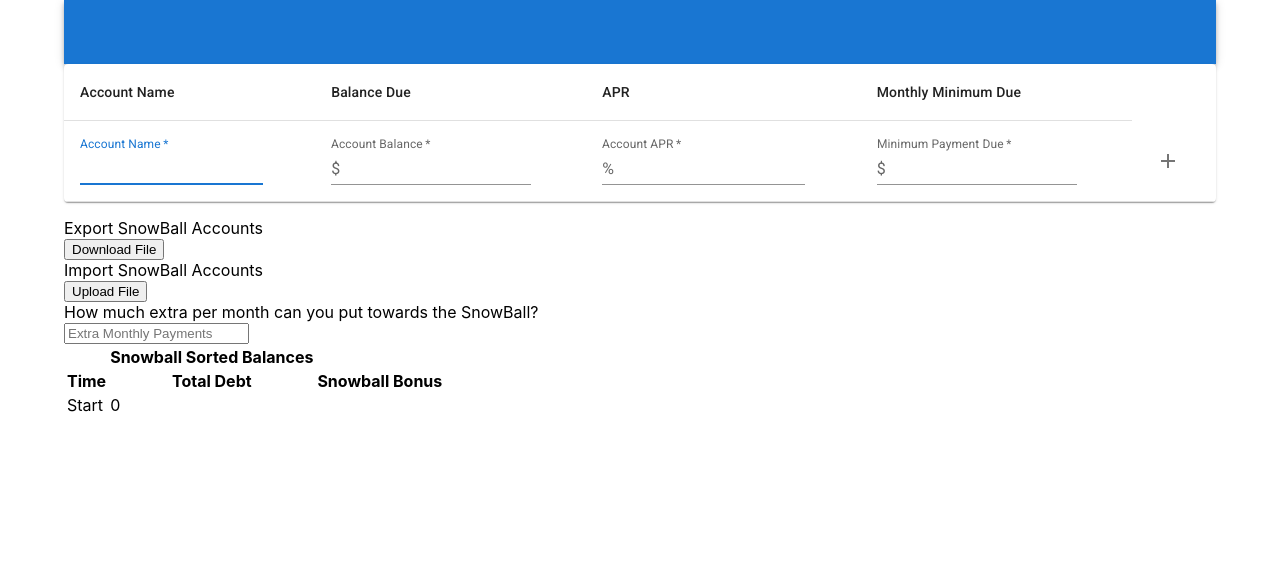
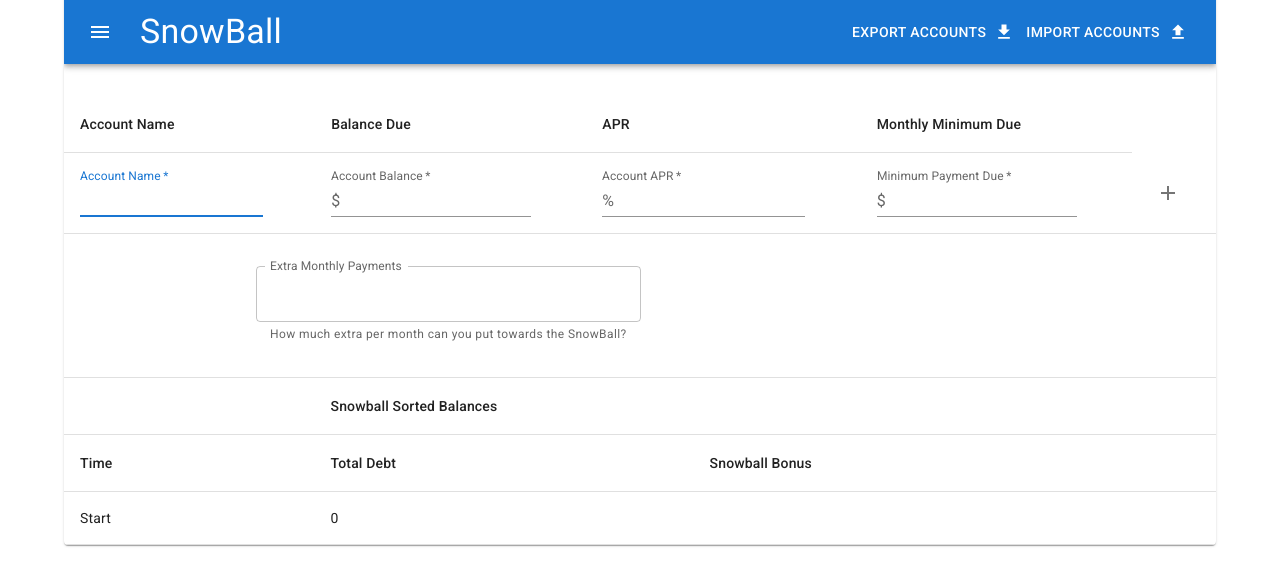
Before and after one commit to chase-skibeness/snowball, a React (Create React App) app: page / in a window 1280 px wide. Shown: the top 586 px of the page. Built offline with nearby package versions, Linux system fonts and the light colour scheme.

Commit message:
conversions and improvements

```diff
--- a/src/AccountsDisplay/AccountsDisplay.js
+++ b/src/AccountsDisplay/AccountsDisplay.js
@@ -12,23 +12,10 @@
 import AddAccountForm from "./AddAccountForm";
 
 export default function AccountsDisplay({ accounts, updateAccounts }) {
-  function exportAccounts(event) {
-    event.preventDefault();
-    let dataStr = JSON.stringify(accounts);
-    let dataUri =
-      "data:application/json;charset=utf-8," + encodeURIComponent(dataStr);
-    let exportFileDefaultName = "SnowBallAccounts.json";
-    let linkElement = document.createElement("a");
-
-    linkElement.setAttribute("href", dataUri);
-    linkElement.setAttribute("download", exportFileDefaultName);
-    linkElement.click();
-  }
-
   return (
     <Grid container spacing={2}>
       <Grid item xs={12}>
-        <TableContainer component={Paper}>
+        <TableContainer>
           <Table>
             <TableHead>
               <TableRow key="HeaderRow">
@@ -56,22 +43,6 @@
           </Table>
         </TableContainer>
       </Grid>
-      <Grid item xs={12}>
-        <form className="setImportExportArea">
-          <Grid item xs={6}>
-            <label>
-              Export SnowBall Accounts <br />
-              <button onClick={(e) => exportAccounts(e)}>Download File</button>
-            </label>
-          </Grid>
-          <Grid item xs={6}>
-            <label>
-              Import SnowBall Accounts <br />
-              <button>Upload File</button>
-            </label>
-          </Grid>
-        </form>
-      </Grid>
     </Grid>
   );
 }
--- a/src/AccountsDisplay/AddAccountForm.js
+++ b/src/AccountsDisplay/AddAccountForm.js
@@ -8,7 +8,6 @@
 } from "@mui/material";
 import { useState } from "react";
 import Account from "../Account";
-import { ReactComponent as AddIcon } from "../assets/AddIcon.svg";
 
 export default function AddAccountForm({ accounts, updateAccounts }) {
   const [newAccountInput, setNewAccount] = useState(new Account());
--- a/src/App.js
+++ b/src/App.js
@@ -1,10 +1,33 @@
-import { AppBar, Container, Toolbar } from "@mui/material";
+import {
+  AppBar,
+  Container,
+  Toolbar,
+  Button,
+  Typography,
+  IconButton,
+  Grid,
+  Card
+} from "@mui/material";
 import { useState, useEffect } from "react";
+import { Upload, Download, Menu } from "@mui/icons-material";
 import AccountsDisplay from "./AccountsDisplay/AccountsDisplay";
 import SnowBallDisplay from "./SnowBallDisplay/SnowBallDisplay";
 
 function App() {
   let [accounts, updateAccounts] = useState([]);
+
+  function exportAccounts(event) {
+    event.preventDefault();
+    let dataStr = JSON.stringify(accounts);
+    let dataUri =
+      "data:application/json;charset=utf-8," + encodeURIComponent(dataStr);
+    let exportFileDefaultName = "SnowBallAccounts.json";
+    let linkElement = document.createElement("a");
+
+    linkElement.setAttribute("href", dataUri);
+    linkElement.setAttribute("download", exportFileDefaultName);
+    linkElement.click();
+  }
 
   useEffect(() => {
     let sortedAccounts = accounts.sort((firstBalance, secondBalance) =>
@@ -15,11 +38,38 @@
 
   return (
     <Container maxWidth="lg">
-      <AppBar position="static">
-        <Toolbar></Toolbar>
-      </AppBar>
-      <AccountsDisplay accounts={accounts} updateAccounts={updateAccounts} />
-      <SnowBallDisplay accounts={accounts} />
+      <Grid container rowSpacing={4} component={Card}>
+        <Grid item xs={12}>
+          <AppBar position="static">
+            <Toolbar>
+              <IconButton
+                size="large"
+                edge="start"
+                color="inherit"
+                sx={{mr: 2}}
+              >
+                <Menu />
+              </IconButton>
+              <Typography variant="h4" component="div" sx={{flexGrow: 1}}>SnowBall</Typography>
+              <Button
+                color="inherit"
+                onClick={(e) => exportAccounts(e)}
+                endIcon={<Download />}
+              >Export Accounts</Button>
+              <Button
+                color="inherit"
+                endIcon={<Upload />}
+              >Import Accounts</Button>
+            </Toolbar>
+          </AppBar>
+        </Grid>
+        <Grid item xs={12}>
+          <AccountsDisplay accounts={accounts} updateAccounts={updateAccounts} />
+        </Grid>
+        <Grid item xs={12}>
+          <SnowBallDisplay accounts={accounts} />
+        </Grid>
+      </Grid>
     </Container>
   );
 }
--- a/src/SnowBallDisplay/SnowBallAmortizationTable.js
+++ b/src/SnowBallDisplay/SnowBallAmortizationTable.js
@@ -1,3 +1,4 @@
+import { Table, TableBody, TableCell, TableContainer, TableHead, TableRow } from "@mui/material";
 import { useEffect, useState } from "react";
 import Account from "../Account";
 
@@ -13,33 +14,10 @@
     );
 
     return (
-      <table>
-        <thead>
-          <tr>
-            <th></th>
-            <th>Snowball Sorted Balances</th>
-          </tr>
-          <tr>
-            <th>Time</th>
-            {accounts.map((account) => {
-              return <th key={Math.random()}>{account.name}</th>;
-            })}
-            <th>Total Debt</th>
-          </tr>
-        </thead>
-        <tbody>
-          <tr>
-            <td>Start</td>
-            {accounts.map((account) => {
-              return <td key={Math.random()}>{account["balance Due"]}</td>;
-            })}
-            <td>{totalDebt}</td>
-          </tr>
-          {buildAmoritizationTableRow(accounts, 1)}
-        </tbody>
-      </table>
+      <SnowBallAmortizationTable accounts={accounts} bonusPayment={bonusPayment} />
+
     );
-  }, [accounts]);
+  }, [accounts, bonusPayment]);
 
   function calculateMonthInterest(principal, rate) {
     return principal + principal * rate;
@@ -96,46 +74,52 @@
 
     return (
       <>
-        <tr>
-          <td>Month {monthsElapsed}</td>
+        <TableRow>
+          <TableCell>Month {monthsElapsed}</TableCell>
           {newAccountsArray.map((account) => {
-            return <td>{account["balance Due"].toFixed(2)}</td>;
+            return <TableCell>{account["balance Due"].toFixed(2)}</TableCell>;
           })}
-          <td>{total.toFixed(2)}</td>
-          <td>{paidOffAccountBonus > 0 ? paidOffAccountBonus : ""}</td>
-        </tr>
+          <TableCell>{total.toFixed(2)}</TableCell>
+          <TableCell>{paidOffAccountBonus > 0 ? paidOffAccountBonus : ""}</TableCell>
+        </TableRow>
         {buildAmoritizationTableRow(newAccountsArray, monthsElapsed + 1)}
       </>
     );
   }
 
   return (
-    <table>
-      <thead>
-        <tr>
-          <th></th>
-          <th>Snowball Sorted Balances</th>
-        </tr>
-        <tr>
-          <th>Time</th>
+  <TableContainer>
+    <Table>
+      <TableHead>
+        <TableRow>
+            <TableCell colSpan={accounts.length + 3} />
+        </TableRow>
+        <TableRow>
+          <TableCell></TableCell>
+          <TableCell colSpan={accounts.length + 2}>Snowball Sorted Balances</TableCell>
+        </TableRow>
+        <TableRow>
+          <TableCell>Time</TableCell>
           {accounts.map((account) => {
-            return <th key={Math.random()}>{account.name}</th>;
+            return <TableCell key={Math.random()}>{account.name}</TableCell>;
           })}
-          <th>Total Debt</th>
-          <th>Snowball Bonus</th>
-        </tr>
-      </thead>
-      <tbody>
-        <tr>
-          <td>Start</td>
+          <TableCell>Total Debt</TableCell>
+          <TableCell>Snowball Bonus</TableCell>
+        </TableRow>
+      </TableHead>
+      <TableBody>
+        <TableRow>
+          <TableCell>Start</TableCell>
           {accounts.map((account) => {
-            return <td key={Math.random()}>{account["balance Due"]}</td>;
+            return <TableCell key={Math.random()}>{account["balance Due"]}</TableCell>;
           })}
-          <td>{totalDebt}</td>
-          <td></td>
-        </tr>
+          <TableCell>{totalDebt}</TableCell>
+          <TableCell></TableCell>
+        </TableRow>
         {buildAmoritizationTableRow(accounts, 1)}
-      </tbody>
-    </table>
+      </TableBody>
+    </Table>
+  </TableContainer>
+
   );
 }
--- a/src/SnowBallDisplay/SnowBallBonusForm.js
+++ b/src/SnowBallDisplay/SnowBallBonusForm.js
@@ -1,18 +1,14 @@
+import { TextField } from "@mui/material";
+
 export default function SnowBallBonusForm({ bonusPayment, setBonusPayments }) {
   return (
-    <div>
-      <form>
-        <label>
-          How much extra per month can you put towards the SnowBall?
-          <br />
-          <input
-            type="number"
-            placeholder="Extra Monthly Payments"
-            value={bonusPayment}
-            onChange={(e) => setBonusPayments(parseFloat(e.target.value))}
-          />
-        </label>
-      </form>
-    </div>
+    <TextField
+      value={bonusPayment}
+      onChange={(e) => setBonusPayments(parseFloat(e.target.value))}
+      label="Extra Monthly Payments"
+      type="number"
+      helperText="How much extra per month can you put towards the SnowBall?"
+      InputLabelProps={{ shrink: true }}
+    />
   );
 }
--- a/src/SnowBallDisplay/SnowBallDisplay.js
+++ b/src/SnowBallDisplay/SnowBallDisplay.js
@@ -1,3 +1,4 @@
+import { Grid } from "@mui/material";
 import { useState } from "react";
 import SnowBallAmortizationTable from "./SnowBallAmortizationTable";
 import SnowBallBonusForm from "./SnowBallBonusForm";
@@ -5,15 +6,21 @@
 export default function SnowBallDisplay({ accounts }) {
   const [bonusPayment, setBonusPayments] = useState();
   return (
-    <div>
+    <Grid container>
+      <Grid item xs={2} />
+      <Grid item xs={8}>
         <SnowBallBonusForm
           bonusPayment={bonusPayment}
           setBonusPayments={setBonusPayments}
         />
+      </Grid>
+      <Grid item xs={2} />
+      <Grid item xs={12}>
         <SnowBallAmortizationTable
           bonusPayment={bonusPayment}
           accounts={accounts}
         />
-    </div>
+      </Grid>
+    </Grid>
   );
 }
```
Also changed, not shown: 1 other file (tests, documents, lock files or other folders). Lines whose indentation alone changed are shown as unchanged.
